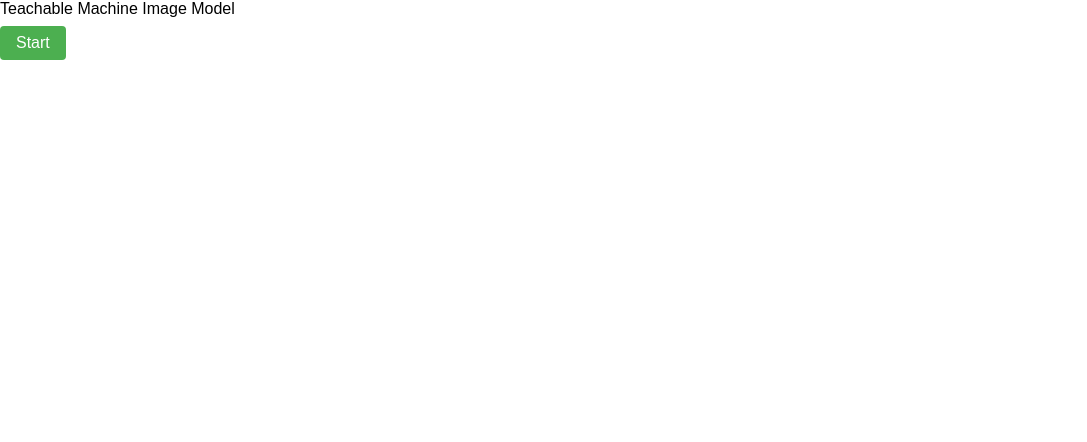
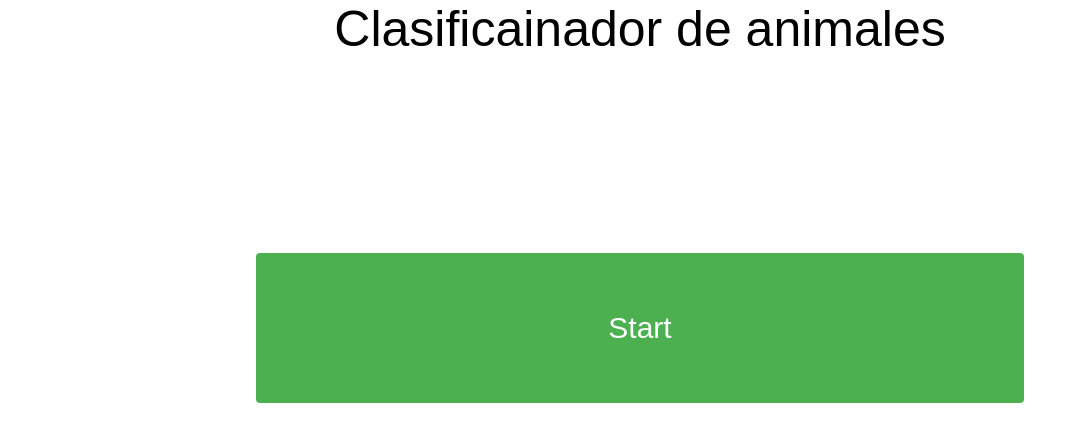
Before and after one commit to PDuban05/Machinelearning, a plain HTML site: page index.html in a window 1280 px wide. Shown: the whole page, without its empty margins (0-1087 px from the left). Drawn offline with Linux system fonts and the light colour scheme.

Commit message:
update 5

```diff
--- a/index.html
+++ b/index.html
@@ -5,32 +5,53 @@
     <title>Teachable Machine Image Classification</title>
     <style>
         /* Estilos generales */
+        * {
+            box-sizing: border-box;
+        }
+
+        html {
+            width: 100%;
+        }
+
         body {
             font-family: Arial, Helvetica, sans-serif;
             margin: 0;
             padding: 0;
+            position: relative;
         }
 
         /* Estilos para el botón "Start" */
-        button {
+        .button {
             background-color: #4CAF50;
             border: none;
             color: white;
             padding: 8px 16px;
             text-align: center;
             text-decoration: none;
-            display: inline-block;
-            font-size: 16px;
-            margin: 8px 0;
+            display: block;
+            font-size: 30px;
+            margin: 8px auto 0 auto;
             cursor: pointer;
             border-radius: 4px;
+            width: 60%;
+            height: 150px;
+            position: absolute;
+
+            top: 50%;
+            right: 0;
+            bottom: 0;
+            left: 0;
         }
+
 
         /* Estilos para el contenedor del video de la cámara */
         #webcam-container {
             display: flex;
             justify-content: center;
             margin-top: 16px;
+            width: 100%;
+            height: 50vh;
+            object-fit: fill;
         }
 
         /* Estilos para el contenedor de las etiquetas de clasificación */
@@ -39,16 +60,25 @@
             flex-wrap: wrap;
             justify-content: center;
             margin-top: 16px;
+            width: 100%;
+
+
+
         }
 
         /* Estilos para las etiquetas de clasificación */
         #label-container div {
-            background-color: #f2f2f2;
+            background-color: #c1cabf;
             border-radius: 4px;
             margin: 8px;
             padding: 8px;
             text-align: center;
-            width: 120px;
+            flex-grow: 1;
+            display: flex;
+            align-items: center;
+            justify-content: center;
+            font-size: 40px;
+
         }
 
         /* Estilos para el canvas de la cámara (video) */
@@ -62,14 +92,23 @@
             text-align: center;
             margin-top: 16px;
         }
+
+        .title {
+            font-size: 50px;
+            text-align: center;
+        }
     </style>
 </head>
 
 <body>
-    <div>Teachable Machine Image Model</div>
-    <button type="button" onclick="init()">Start</button>
+    <div class="title">Clasificainador de animales</div>
+    <button id="button" type="button" class="button" onclick="init(); difuse() ">Start</button>
     <div id="webcam-container"></div>
+
+
     <div id="label-container"></div>
+
+
     <script src="https://cdn.jsdelivr.net/npm/@tensorflow/tfjs@latest/dist/tf.min.js"></script>
     <script
         src="https://cdn.jsdelivr.net/npm/@teachablemachine/image@latest/dist/teachablemachine-image.min.js"></script>
@@ -96,12 +135,12 @@
 
             // Convenience function to setup a webcam
             const flip = true; // whether to flip the webcam
-            webcam = new tmImage.Webcam(500, 500, flip); // width, height, flip
+            webcam = new tmImage.Webcam(600, 600, flip); // width, height, flip
 
             // Add a button to switch between front and rear cameras
 
 
-            await webcam.setup({ facingMode: "environment" }); // request access to the webcam
+            await webcam.setup({ facingMode: "user" }); // request access to the webcam
             await webcam.play();
             window.requestAnimationFrame(loop);
 
@@ -120,7 +159,7 @@
         }
 
         // run the webcam image through the image model
-       async function predict() {
+        async function predict() {
             // predict can take in an image, video or canvas html element
             const prediction = await model.predict(webcam.canvas);
             for (let i = 0; i < maxPredictions; i++) {
@@ -129,6 +168,12 @@
                 labelContainer.childNodes[i].innerHTML = classPrediction;
             }
         }
+
+        function difuse() {
+            document.getElementById("button").style.display = "none"
+
+
+        }
     </script>
 
 </body>
```
